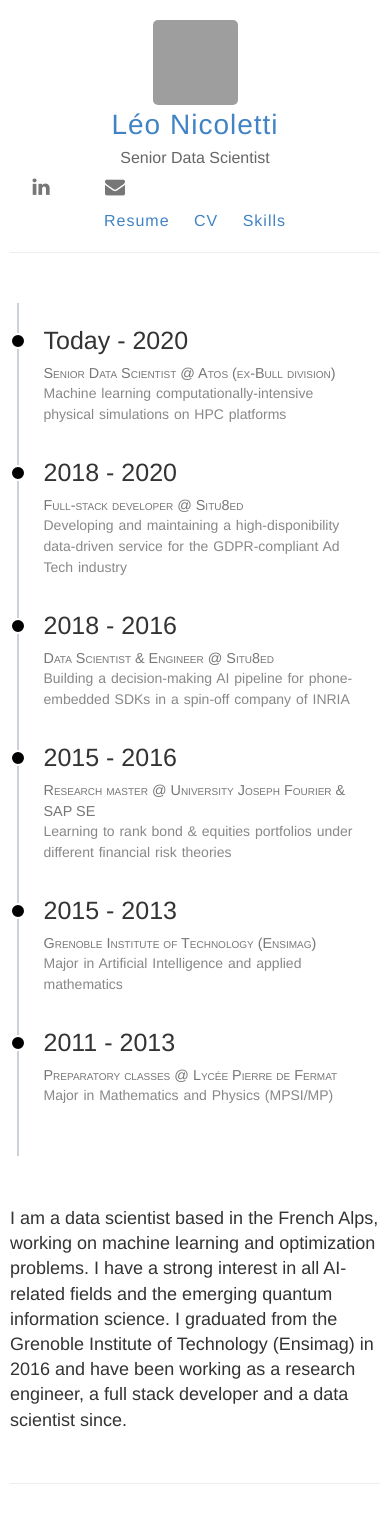
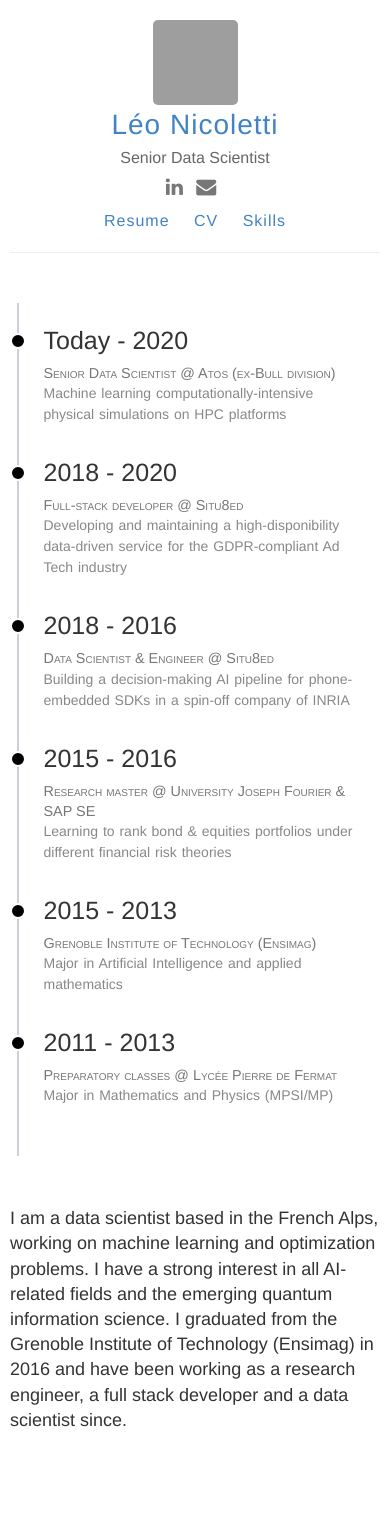
Before and after one commit to leonicoletti/leonicoletti.github.io, a Jekyll site: the page built from index.html, in a window 390 px wide. Built offline with Jekyll 4.4.1, drawn with Linux system fonts in a browser that asks for light colours; after the commit the page ends 1493 px from its top, so only the background shows below that; grey boxes are pictures that could not be loaded.

Commit message:
Iconbar for mobile.

```diff
--- a/_layouts/default.html
+++ b/_layouts/default.html
@@ -43,6 +43,7 @@
                 <i class="fa fa-envelope"></i>
               </a>
             </div>
+
           </div>
 
           <nav>
--- a/iconbar.css
+++ /dev/null
@@ -1,19 +0,0 @@
-.icon-bar {
-    width: 100%;
-    background-color: #fff;
-    overflow: auto;
-}
-
-.icon-bar a {
-    float: left;
-    width: 20%;
-    text-align: center;
-    padding-right: 12px;
-    transition: all 0.3s ease;
-    color: #777;
-    font-size: 20px;
-}
-
-.icon-bar a:hover {
-    color: #333;
-}
--- a/style.scss
+++ b/style.scss
@@ -250,12 +250,12 @@
 }
 
 .wrapper-footer {
-  margin-top: 50px;
+  margin-top: 20px;
 }
 
 .footer {
   padding: 20px 0;
-  border-top: 1px solid $lightGray;
+  // border-top: 1px solid $lightGray;
 
   @include mobile {
     text-align: center;
@@ -307,3 +307,26 @@
   border-bottom: 1px solid $lightGray;
   height: 20px;
 }
+
+.icon-bar {
+  width: 100%;
+  overflow: auto;
+
+  a {
+    float: left;
+    width: 20%;
+    text-align: center;
+    padding-right: 8px;
+    transition: all 0.3s ease;
+    color: #777;
+    font-size: 20px;
+
+    @include mobile {
+      float: none;
+    }
+
+    &:hover {
+      color: $blue;
+    }
+  }
+}
```
